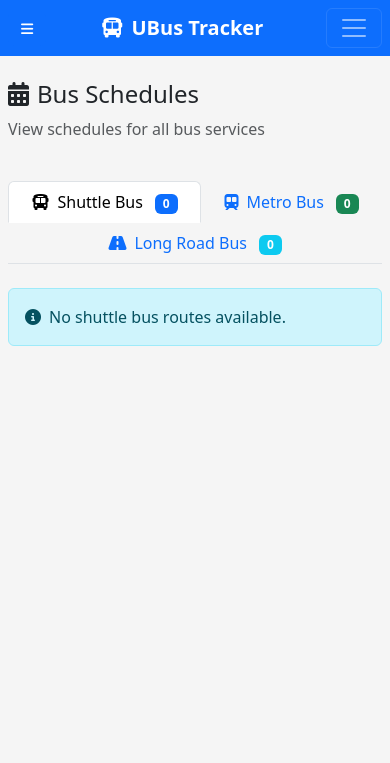
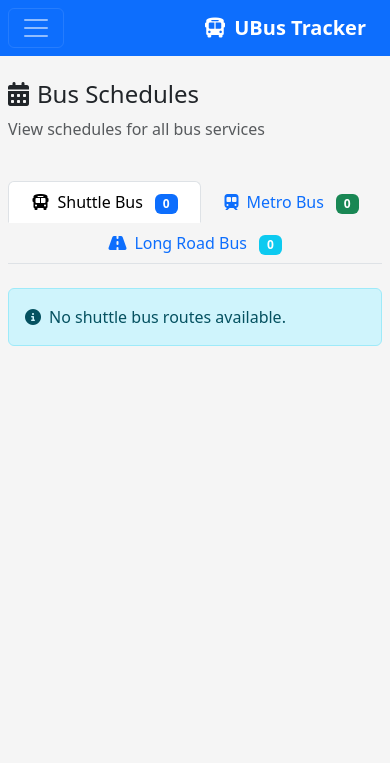
Before and after one commit to hijbullahx/university-bus-management-system, a Django app: page /schedules/ in a window 390 px wide. Shown: the top 763 px of the page. Run offline with Django 4.2, Linux system fonts and the light colour scheme; the visitor is signed in with stand-in values (Sample User, id 1); data comes from the database, SQL or seed files in the repository; data that the repository does not hold is empty.

Commit message:
sidebar setting

```diff
--- a/templates/base.html
+++ b/templates/base.html
@@ -343,16 +343,12 @@
     <!-- Navbar -->
     <nav class="navbar navbar-expand-lg navbar-dark bg-primary sticky-top">
         <div class="container-fluid">
-            <button class="btn btn-primary d-lg-none me-2" id="sidebarToggle">
-                <i class="fas fa-bars"></i>
+            <button class="navbar-toggler d-lg-none me-2" type="button" data-bs-toggle="collapse" data-bs-target="#navbarNav">
+                <span class="navbar-toggler-icon"></span>
             </button>
             <a class="navbar-brand" href="{% url 'accounts:dashboard' %}">
                 <i class="fas fa-bus me-2"></i>UBus Tracker
             </a>
-
-            <button class="navbar-toggler" type="button" data-bs-toggle="collapse" data-bs-target="#navbarNav">
-                <span class="navbar-toggler-icon"></span>
-            </button>
 
             <div class="collapse navbar-collapse" id="navbarNav">
                 <ul class="navbar-nav me-auto">
```
